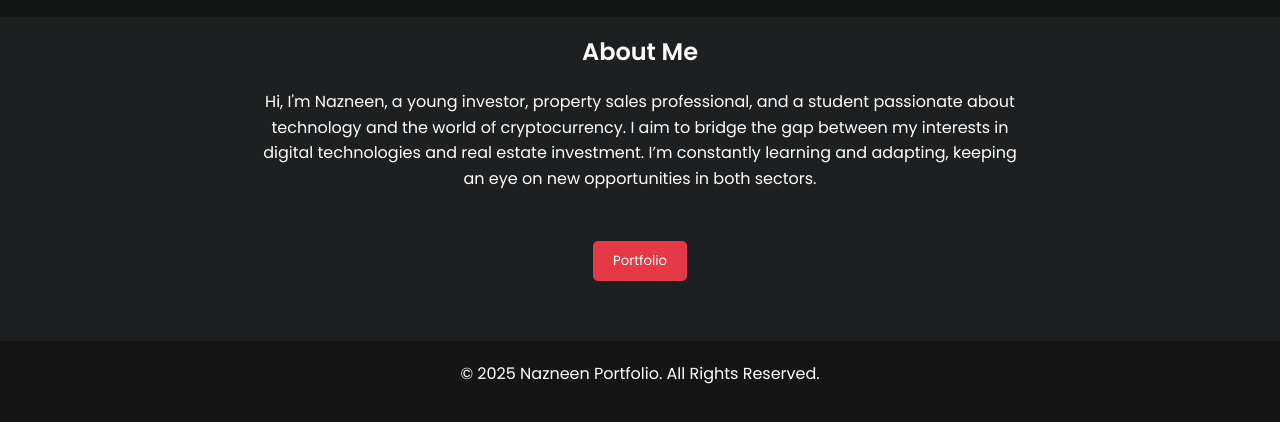
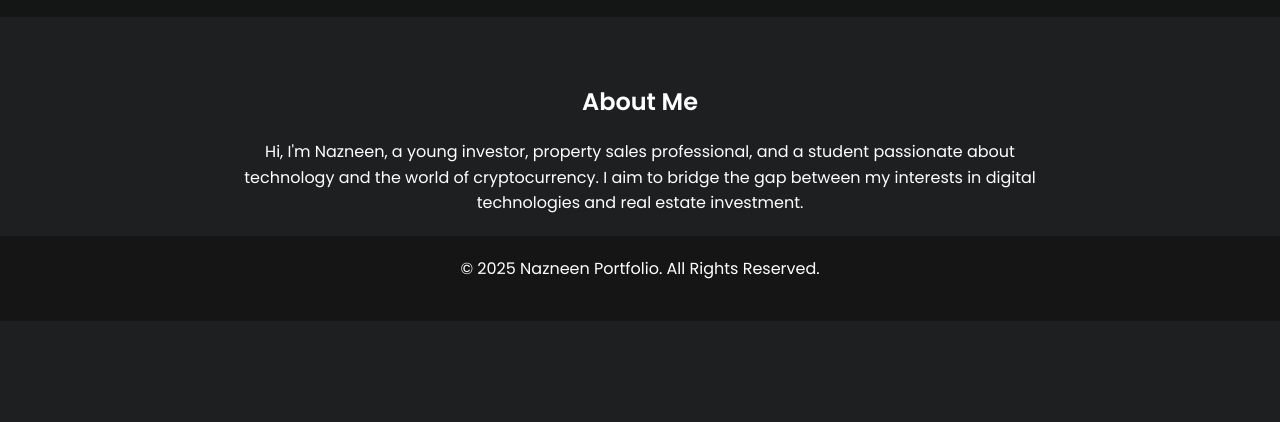
Before and after one commit to NazneenThebest/my-portofolio, a plain HTML site: page index.html in a window 1280 px wide. Both pictures are taken after a click on the link "About". Shown: the part 66-488 px from the top of the page. Drawn offline with Linux system fonts and the light colour scheme.

Commit message:
Update index.html

```diff
--- a/index.html
+++ b/index.html
@@ -12,7 +12,6 @@
             padding: 0;
             box-sizing: border-box;
             font-family: 'Poppins', sans-serif;
-            scroll-behavior: smooth;
         }
 
         body {
@@ -58,6 +57,7 @@
             justify-content: center;
             text-align: center;
             padding: 100px 20px 50px;
+            overflow: hidden;
         }
 
         .hero h1 {
@@ -92,13 +92,16 @@
         }
 
         .content {
+            opacity: 0;
+            transform: translateY(50px);
+            transition: opacity 0.6s ease, transform 0.6s ease;
             display: none;
-            padding: 60px 20px;
             text-align: center;
         }
 
+        /* Tambahan padding-top agar tidak ketutupan navbar */
         #about, #portfolio, #contact {
-            padding-top: 100px;
+            padding-top: 150px;
         }
 
         .about {
@@ -107,10 +110,11 @@
         }
 
         .portfolio img {
-            width: 50%;
+            width: 60%;
             height: auto;
-            margin-bottom: 20px;
+            margin: 20px auto;
             border-radius: 10px;
+            display: block;
         }
 
         .portfolio p {
@@ -153,21 +157,8 @@
 
         .active {
             display: block;
-        }
-
-        .portfolio-btn {
-            background-color: #E63946;
-            color: white;
-            padding: 10px 20px;
-            border: none;
-            border-radius: 5px;
-            cursor: pointer;
-            transition: 0.3s;
-            margin-top: 30px;
-        }
-
-        .portfolio-btn:hover {
-            background-color: #D62828;
+            opacity: 1;
+            transform: translateY(0);
         }
     </style>
 </head>
@@ -191,8 +182,7 @@
 
     <div id="about" class="content about">
         <h2>About Me</h2>
-        <p>Hi, I'm Nazneen, a young investor, property sales professional, and a student passionate about technology and the world of cryptocurrency. I aim to bridge the gap between my interests in digital technologies and real estate investment. I’m constantly learning and adapting, keeping an eye on new opportunities in both sectors.</p>
-        <button class="portfolio-btn" onclick="showContent('portfolio')">Portfolio</button>
+        <p>Hi, I'm Nazneen, a young investor, property sales professional, and a student passionate about technology and the world of cryptocurrency. I aim to bridge the gap between my interests in digital technologies and real estate investment.</p>
     </div>
 
     <div id="portfolio" class="content portfolio">
@@ -219,13 +209,23 @@
 
     <script>
         function showContent(content) {
-            document.querySelectorAll('.content').forEach(section => section.style.display = 'none');
+            document.querySelectorAll('.content').forEach(section => {
+                section.classList.remove('active');
+                section.style.display = 'none';
+            });
             document.querySelector('.hero').style.display = 'none';
+
             if (content === 'home') {
                 document.querySelector('.hero').style.display = 'flex';
             } else {
-                document.getElementById(content).style.display = 'block';
+                const section = document.getElementById(content);
+                section.style.display = 'block';
+                setTimeout(() => {
+                    section.classList.add('active');
+                }, 50);
             }
+
+            window.scrollTo({ top: 0, behavior: 'smooth' });
         }
     </script>
 </body>
```
